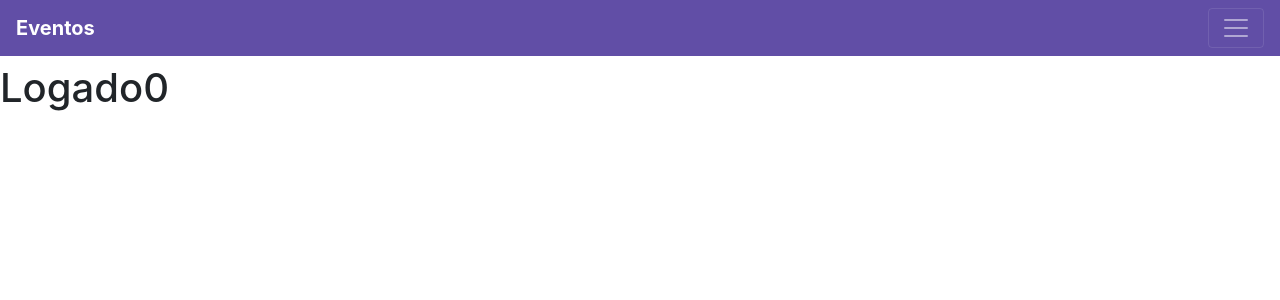
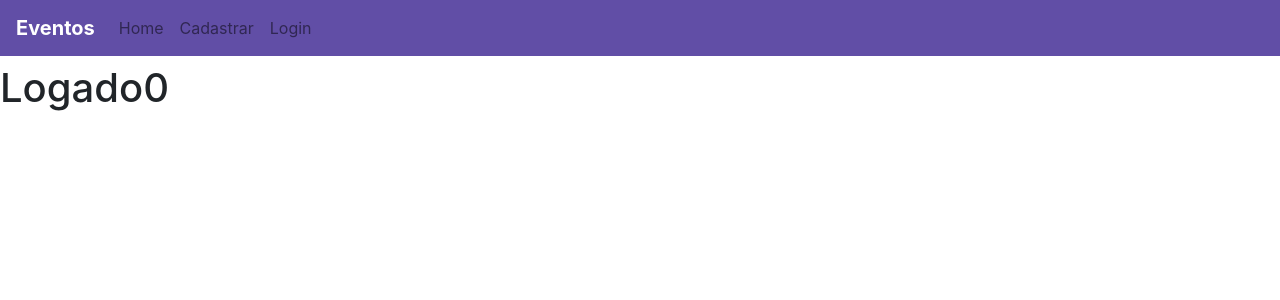
Before and after one commit to ThiagoHolandaMelo/eventos, a React (Create React App) app: page / in a window 1280 px wide. Shown: the top 300 px of the page. Built offline with nearby package versions, Linux system fonts and the light colour scheme.

Commit message:
Deixando o menu dinâmico para usuário logado

```diff
--- a/src/components/navbar/index.js
+++ b/src/components/navbar/index.js
@@ -3,19 +3,40 @@ import React from 'react';
 import './navbar.css';
 import {Link} from 'react-router-dom';
 
+import { useSelector, useDispatch} from 'react-redux';
+
 function Navbar(){
+
+    const dispatch = useDispatch();
+
     return(
-        <nav className="navbar navbar-dark">
+        <nav className="navbar navbar-expand-lg navbar-light" background-color="#e3f2fd;">
+
             <span className="navbar-brand text-white font-weight-bold">Eventos</span>
-            <button className="navbar-toggler"  type="button" data-toggle="collapse" data-target="#navbarSupportedContent" aria-controls="navbarSupportedContent" aria-expanded="false" aria-label="Toggle navigation">
+            <button className="navbar-toggler"  type="button" data-toggle="collapse" data-target="#navbarSupportedContent" aria-controls="navbarSupportedContent" aria-expanded="true" aria-label="Toggle navigation">
                 <span class="navbar-toggler-icon text-white"></span>
             </button>
 
             <div className="collapse navbar-collapse" id="navbarSupportedContent">
                 <ul className="navbar-nav">
                     <li className="nav-item"><Link className="nav-link" to="/">Home</Link></li>
-                    <li className="nav-item"><Link className="nav-link" to="/novoUsuario">Cadastrar</Link></li>
-                    <li className="nav-item"><Link className="nav-link" to="login">Login</Link></li>
+
+                    {
+                        useSelector( state => state.usuarioLogado ) > 0 ?
+
+                        <>
+                            <li className="nav-item"><Link className="nav-link" to="">Publicar evento</Link></li>
+                            <li className="nav-item"><Link className="nav-link" to="">Meus Eventos</Link></li>
+                            <li className="nav-item"><Link className="nav-link" onClick={ () => dispatch( { type: 'LOG_OUT' } )}>Sair</Link></li>
+                        </>
+                        :
+
+                            <>
+                                <li className="nav-item"><Link className="nav-link" to="/novoUsuario">Cadastrar</Link></li>
+                                <li className="nav-item"><Link className="nav-link" to="login">Login</Link></li>
+                            </>
+
+                    }
                 </ul>
             </div>
         </nav>
--- a/src/store/usuarioReducer.js
+++ b/src/store/usuarioReducer.js
@@ -8,7 +8,7 @@ function usuarioReducer( state = INITIAL_STATE, action ){
     switch(action.type){
         case 'LOG_IN':
             return { ... state, usuarioLogado: 1, usuarioEmail: action.usuarioEmail}
-        case 'LOG_IN':
+        case 'LOG_OUT':
             return { ... state, usuarioLogado: 0, usuarioEmail: null}
         default:
             return state;
```
